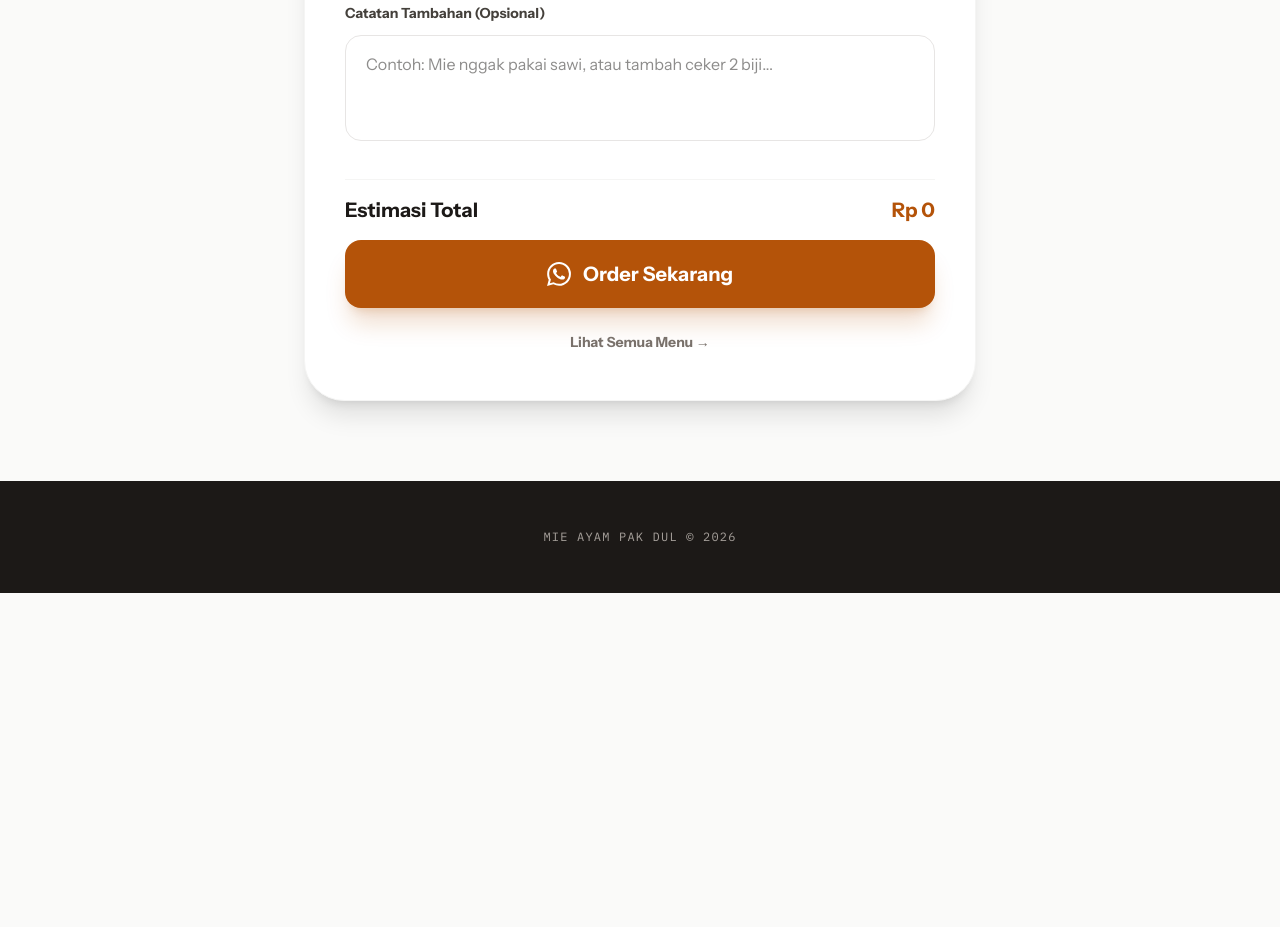
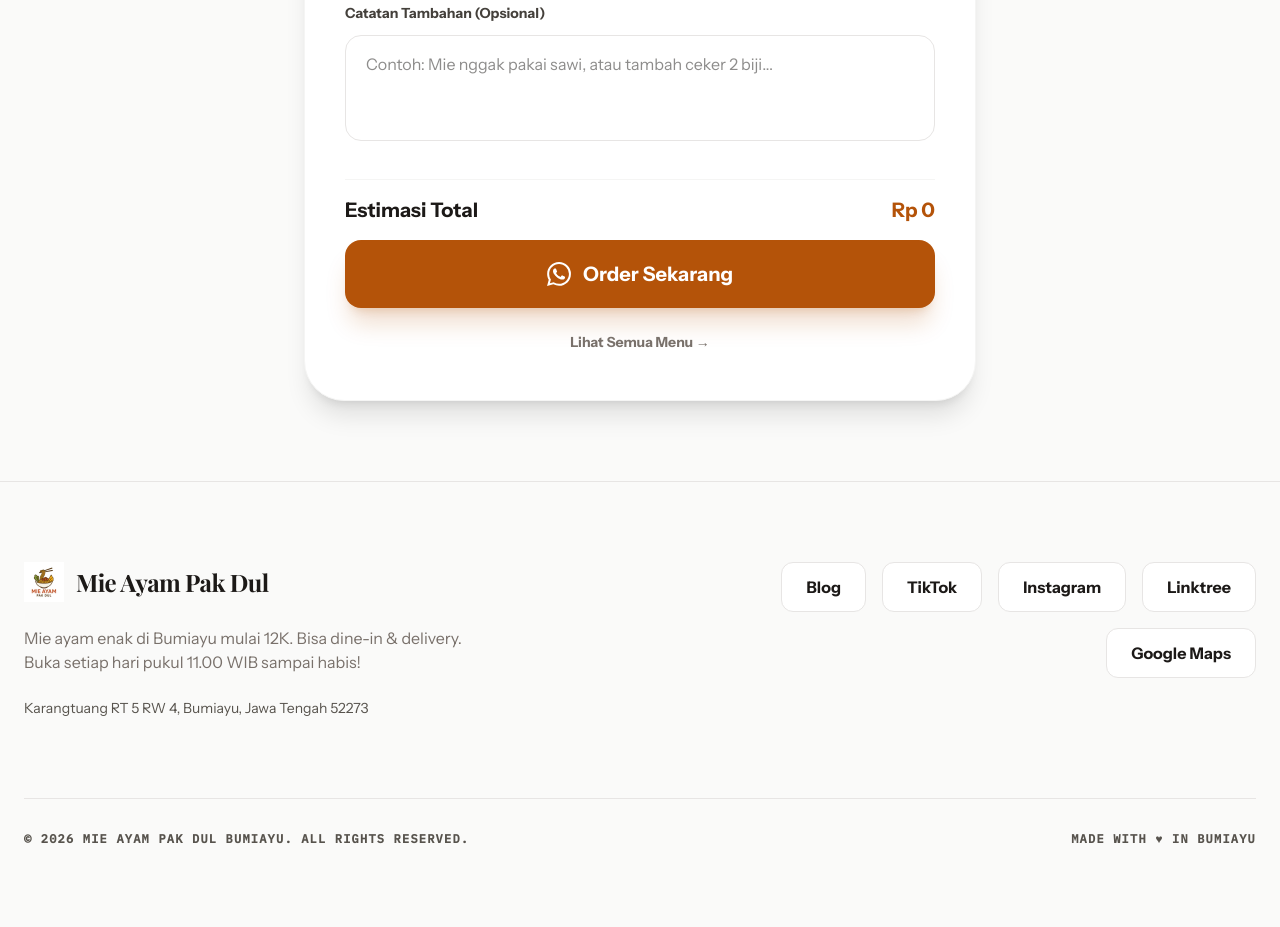
Before and after one commit to mieayampd/mieayampd.github.io, a website built with Vite: page order/index.html in a window 1280 px wide. Shown: the part 1102-2029 px from the top of the page. Before the commit the page ends 1695 px from the top, so only its background shows below. Built offline with nearby package versions, Linux system fonts and the light colour scheme.

Commit message:
fix: move JS files to public folder and update footers for consistency

```diff
--- a/menu/index.html
+++ b/menu/index.html
@@ -83,9 +83,36 @@
         </div>
     </main>
 
-    <footer class="bg-stone-50 py-12 px-6 border-t border-stone-200">
-        <div class="max-w-7xl mx-auto text-center">
-            <p class="text-stone-500 text-sm font-mono">&copy; 2026 Mie Ayam Pak Dul Bumiayu</p>
+    <!-- Footer -->
+    <footer class="bg-stone-50 py-20 px-6 border-t border-stone-200">
+        <div class="max-w-7xl mx-auto grid md:grid-cols-2 gap-12 items-start text-left">
+            <div class="space-y-6">
+                <div class="flex items-center gap-3">
+                    <img src="/assets/img/logo-nav.webp" alt="Logo" class="w-10 h-10 object-contain">
+                    <span class="font-display text-2xl font-bold tracking-tight">Mie Ayam Pak Dul</span>
+                </div>
+                <p class="text-stone-500 max-w-md">Mie ayam enak di Bumiayu mulai 12K. Bisa dine-in & delivery. Buka
+                    setiap hari pukul 11.00 WIB sampai habis!</p>
+                <p class="text-stone-600 text-sm">Karangtuang RT 5 RW 4, Bumiayu, Jawa Tengah 52273</p>
+            </div>
+            <div class="flex flex-wrap gap-4 md:justify-end">
+                <a href="/blog/"
+                    class="px-6 py-3 bg-white border border-stone-200 rounded-xl font-bold hover:bg-amber-700 hover:text-white transition-all">Blog</a>
+                <a href="https://www.tiktok.com/@mieayam.pakdul"
+                    class="px-6 py-3 bg-white border border-stone-200 rounded-xl font-bold hover:bg-amber-700 hover:text-white transition-all">TikTok</a>
+                <a href="https://www.instagram.com/mieayam.pakdul"
+                    class="px-6 py-3 bg-white border border-stone-200 rounded-xl font-bold hover:bg-amber-700 hover:text-white transition-all">Instagram</a>
+                <a href="https://linktr.ee/mieayam.pakdul"
+                    class="px-6 py-3 bg-white border border-stone-200 rounded-xl font-bold hover:bg-amber-700 hover:text-white transition-all">Linktree</a>
+                <a href="https://goo.gl/maps/DGD8kceYyKL6v3gFA"
+                    class="px-6 py-3 bg-white border border-stone-200 rounded-xl font-bold hover:bg-amber-700 hover:text-white transition-all">Google
+                    Maps</a>
+            </div>
+        </div>
+        <div
+            class="max-w-7xl mx-auto mt-20 pt-8 border-t border-stone-200 flex flex-col md:flex-row justify-between items-center gap-4 text-xs text-stone-600 uppercase tracking-widest font-mono font-bold">
+            <p>&copy; 2026 Mie Ayam Pak Dul Bumiayu. All rights reserved.</p>
+            <p>Made with &hearts; in Bumiayu</p>
         </div>
     </footer>
 
--- a/order/index.html
+++ b/order/index.html
@@ -76,9 +76,36 @@
         </div>
     </main>
 
-    <footer class="bg-stone-900 text-white py-10 md:py-12 px-6">
-        <div class="max-w-7xl mx-auto text-center">
-            <p class="text-stone-400 text-xs uppercase tracking-widest font-mono">Mie Ayam Pak Dul &copy; 2026</p>
+    <!-- Footer -->
+    <footer class="bg-stone-50 py-20 px-6 border-t border-stone-200">
+        <div class="max-w-7xl mx-auto grid md:grid-cols-2 gap-12 items-start text-left">
+            <div class="space-y-6">
+                <div class="flex items-center gap-3">
+                    <img src="/assets/img/logo-nav.webp" alt="Logo" class="w-10 h-10 object-contain">
+                    <span class="font-display text-2xl font-bold tracking-tight">Mie Ayam Pak Dul</span>
+                </div>
+                <p class="text-stone-500 max-w-md">Mie ayam enak di Bumiayu mulai 12K. Bisa dine-in & delivery. Buka
+                    setiap hari pukul 11.00 WIB sampai habis!</p>
+                <p class="text-stone-600 text-sm">Karangtuang RT 5 RW 4, Bumiayu, Jawa Tengah 52273</p>
+            </div>
+            <div class="flex flex-wrap gap-4 md:justify-end">
+                <a href="/blog/"
+                    class="px-6 py-3 bg-white border border-stone-200 rounded-xl font-bold hover:bg-amber-700 hover:text-white transition-all">Blog</a>
+                <a href="https://www.tiktok.com/@mieayam.pakdul"
+                    class="px-6 py-3 bg-white border border-stone-200 rounded-xl font-bold hover:bg-amber-700 hover:text-white transition-all">TikTok</a>
+                <a href="https://www.instagram.com/mieayam.pakdul"
+                    class="px-6 py-3 bg-white border border-stone-200 rounded-xl font-bold hover:bg-amber-700 hover:text-white transition-all">Instagram</a>
+                <a href="https://linktr.ee/mieayam.pakdul"
+                    class="px-6 py-3 bg-white border border-stone-200 rounded-xl font-bold hover:bg-amber-700 hover:text-white transition-all">Linktree</a>
+                <a href="https://goo.gl/maps/DGD8kceYyKL6v3gFA"
+                    class="px-6 py-3 bg-white border border-stone-200 rounded-xl font-bold hover:bg-amber-700 hover:text-white transition-all">Google
+                    Maps</a>
+            </div>
+        </div>
+        <div
+            class="max-w-7xl mx-auto mt-20 pt-8 border-t border-stone-200 flex flex-col md:flex-row justify-between items-center gap-4 text-xs text-stone-600 uppercase tracking-widest font-mono font-bold">
+            <p>&copy; 2026 Mie Ayam Pak Dul Bumiayu. All rights reserved.</p>
+            <p>Made with &hearts; in Bumiayu</p>
         </div>
     </footer>
 
```
Also changed, not shown: public/assets/js/cart.js (renamed from assets/js/cart.js), public/assets/js/menu-data.js (renamed from assets/js/menu-data.js), public/assets/js/order.js (renamed from assets/js/order.js).
